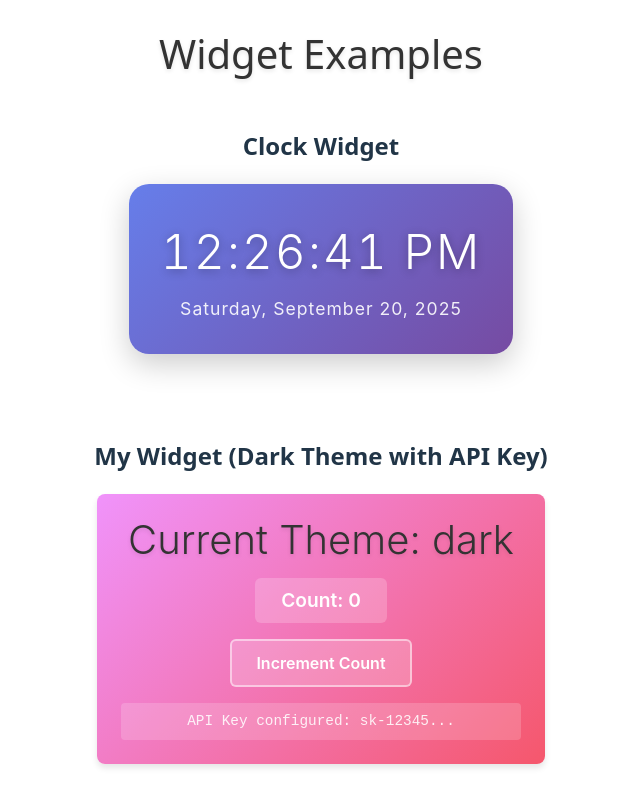
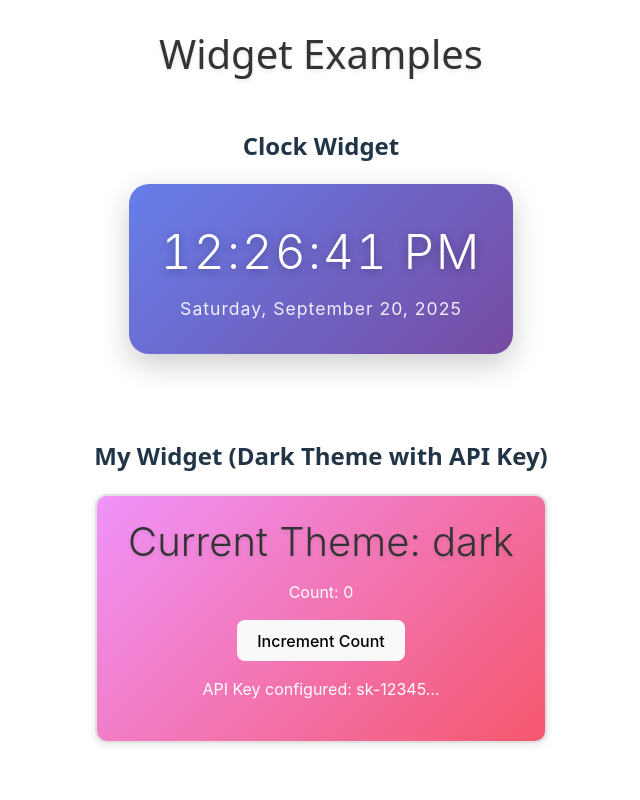
Before and after one commit to yehtut-codes/vite-widget, a React (Vite) app: page / in a window 1280 px wide. Shown: the top 800 px of the page, without its empty margins (319-959 px from the left). Built offline with nearby package versions, Linux system fonts and the light colour scheme.

Commit message:
feat: add MyWidget component with CSS modules for improved styling and structure

```diff
--- /dev/null
+++ b/src/components/MyWidget.module.css
@@ -0,0 +1,70 @@
+.widget {
+  border: 2px solid #e0e0e0;
+  padding: 1.5rem;
+  font-family: 'Inter', -apple-system, BlinkMacSystemFont, 'Segoe UI', Roboto, sans-serif;
+  border-radius: 12px;
+  box-shadow: 0 2px 8px rgba(0, 0, 0, 0.1);
+  background: linear-gradient(135deg, #f093fb 0%, #f5576c 100%);
+  color: white;
+  max-width: 400px;
+  margin: 0 auto;
+}
+
+.widget h1 {
+  margin: 0 0 1rem 0;
+  font-size: 1.5rem;
+  font-weight: 600;
+  text-shadow: 0 1px 2px rgba(0, 0, 0, 0.1);
+}
+
+.widget .count-section {
+  margin: 1rem 0;
+  display: flex;
+  flex-direction: column;
+  align-items: center;
+  gap: 1rem;
+}
+
+.widget .count-display {
+  margin: 0;
+  font-size: 1.2rem;
+  font-weight: 600;
+  background: rgba(255, 255, 255, 0.2);
+  padding: 0.5rem 1rem;
+  border-radius: 6px;
+  min-width: 100px;
+  text-align: center;
+}
+
+.widget .increment-button {
+  background: rgba(255, 255, 255, 0.2);
+  border: 2px solid rgba(255, 255, 255, 0.5);
+  color: white;
+  padding: 0.75rem 1.5rem;
+  border-radius: 6px;
+  font-size: 1rem;
+  font-weight: 600;
+  cursor: pointer;
+  transition: all 0.2s ease;
+  font-family: inherit;
+}
+
+.widget .increment-button:hover {
+  background: rgba(255, 255, 255, 0.3);
+  border-color: rgba(255, 255, 255, 0.7);
+  transform: translateY(-1px);
+}
+
+.widget .increment-button:active {
+  transform: translateY(0);
+}
+
+.widget .api-info {
+  margin: 0;
+  font-size: 0.9rem;
+  opacity: 0.9;
+  background: rgba(255, 255, 255, 0.2);
+  padding: 0.5rem;
+  border-radius: 4px;
+  font-family: 'Courier New', monospace;
+}
--- a/src/components/MyWidget.tsx
+++ b/src/components/MyWidget.tsx
@@ -1,5 +1,5 @@
 import React, { useState } from 'react'
-import './MyWidget.css'
+import styles from './MyWidget.module.css'
 
 // TypeScript interface for the config prop
 interface WidgetConfig {
@@ -21,7 +21,7 @@ const MyWidget: React.FC<MyWidgetProps> = ({ config }) => {
   }
 
   return (
-    <div className="my-widget">
+    <div className={styles.widget}>
       <h1>Current Theme: {theme}</h1>
 
       <div className="count-section">
--- /dev/null
+++ b/src/types/css-modules.d.ts
@@ -0,0 +1,4 @@
+declare module '*.module.css' {
+  const classes: { [key: string]: string };
+  export default classes;
+}
```
